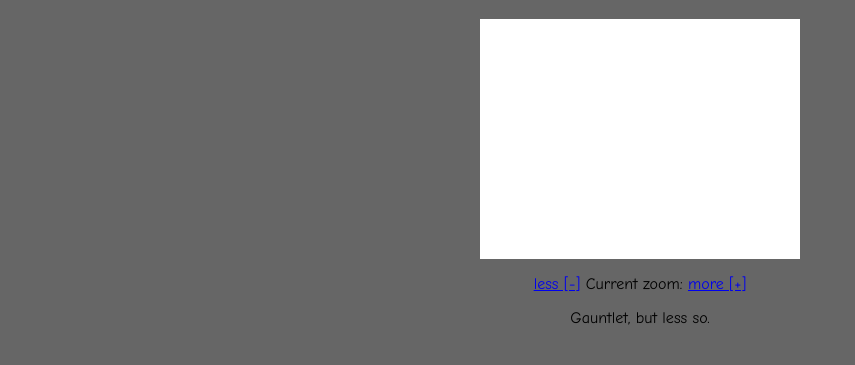
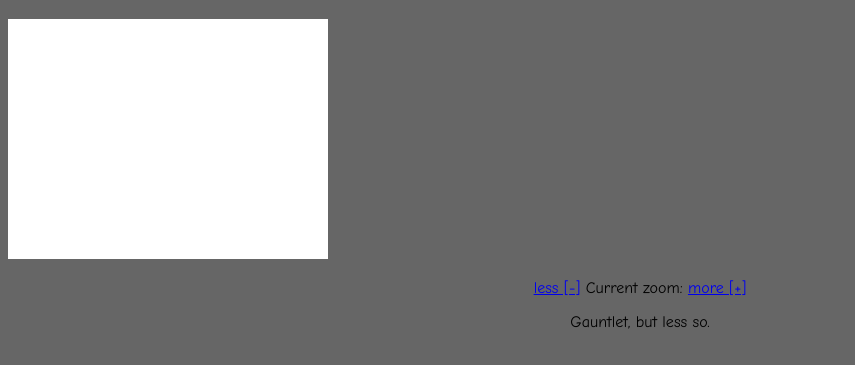
Before and after one commit to Flowdeeps/GauntLESS, a plain HTML site: page game/index.html in a window 1280 px wide. Shown: the part 61-426 px from the top of the page, without its empty margins (0-855 px from the left). Drawn offline with Linux system fonts and the light colour scheme.

Commit message:
Changed div to canvas for game graphics update purposes

```diff
--- a/game/index.html
+++ b/game/index.html
@@ -10,11 +10,7 @@
     <h1>Gauntless</h1>
   </header>
   <body>
-    <div id="stage" style="zoom: 10;">
-      <div id="map">
-        <!-- these elements will be popped in via js -->
-      </div>
-    </div>
+    <canvas id="stage" style="zoom: 10;"></canvas>
     <ul id="zoom">
       <li><a href="#" class="less">less [-]</a> </li>
       <li>Current zoom: </li>
```
